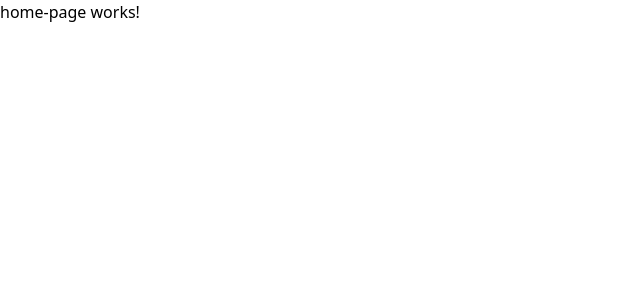
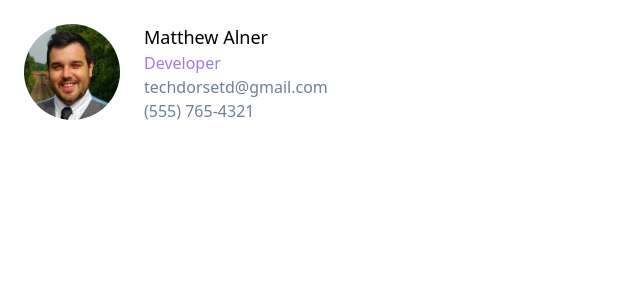
Before and after one commit to MatthewAlner/tech-dorset, an Angular app: page / in a window 1280 px wide. Shown: the top 300 px of the page, without its empty margins (0-640 px from the left). Built offline with nearby package versions, Linux system fonts and the light colour scheme.

Commit message:
Check tailwind is working

```diff
--- a/src/app/home-page/home-page.component.html
+++ b/src/app/home-page/home-page.component.html
@@ -1 +1,9 @@
-<p>home-page works!</p>
+<div class="md:flex bg-white rounded-lg p-6">
+  <img class="h-16 w-16 md:h-24 md:w-24 rounded-full mx-auto md:mx-0 md:mr-6" src="assets/hosts/matt.jpg">
+  <div class="text-center md:text-left">
+    <h2 class="text-lg">Matthew Alner</h2>
+    <div class="text-purple-500">Developer</div>
+    <div class="text-gray-600">techdorsetd@gmail.com</div>
+    <div class="text-gray-600">(555) 765-4321</div>
+  </div>
+</div>
```
Also changed, not shown: src/assets/hosts/matt.jpg (added), 1 other file (tests, documents, lock files or other folders).
